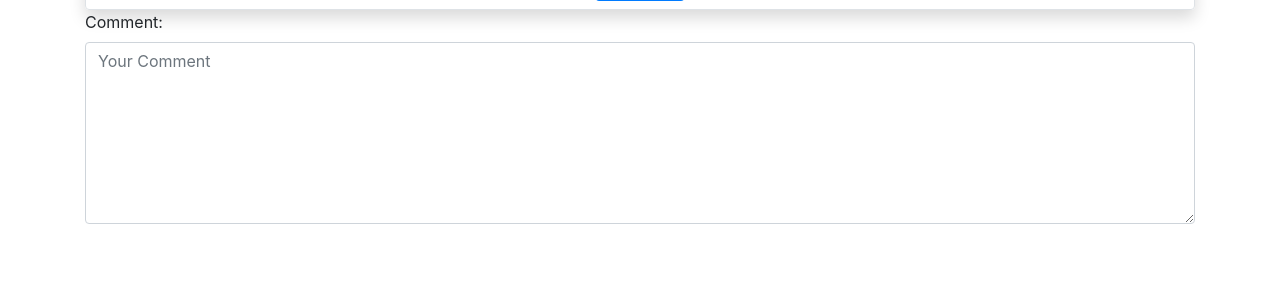
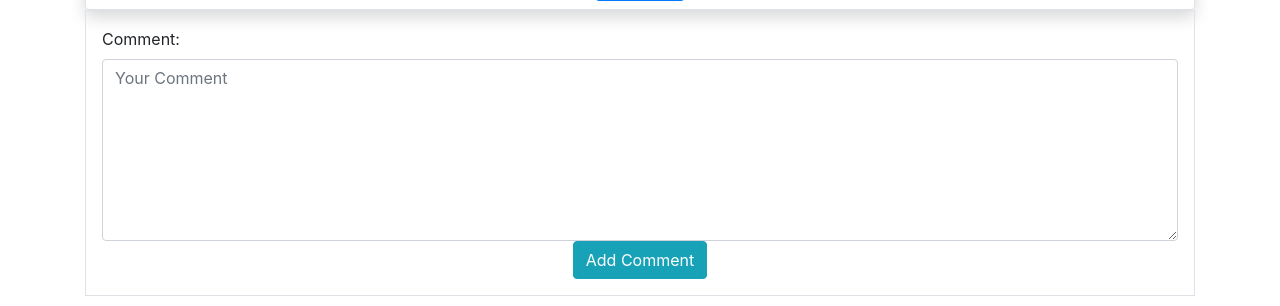
Before and after one commit to shumittaher/commerce, a Django app: template auctions/templates/auctions/listing_page.html in a window 1280 px wide. Shown: the part 528-834 px from the top of the page. Before the commit the page ends 752 px from the top, so only its background shows below. Run offline with Django 3.2, Linux system fonts and the light colour scheme; the template is opened without the code that fills it: values that come from a table or form of the project are taken from there, others are empty; data comes from the database, SQL or seed files in the repository; some libraries are stand-ins or nearby versions.

Commit message:
comment box front end

```diff
--- a/auctions/templates/auctions/listing_page.html
+++ b/auctions/templates/auctions/listing_page.html
@@ -141,12 +141,19 @@
 <div class="container">
 
     <!-- add comment box -->
-    <div>
-        <form action="" method="post">
+    <div class="border p-3">
+
+        <form action="" method="post" class="">
 
             {% csrf_token %}
 
             {{comment_form}}
+
+            <div class="text-center">
+                <button class="btn btn-info" type="submit">
+                    Add Comment
+                </button>
+            </div>
 
         </form>
     </div>
--- a/auctions/views.py
+++ b/auctions/views.py
@@ -91,7 +91,7 @@ def create_listing(request):
         return HttpResponseRedirect(reverse("index"))
 
     return render(request, "auctions/create_listing.html", {
-        'form': NewListingForm()
+        'form': NewListingForm().render("auctions/form_snippets/form.html")
     })
 
 @login_required
@@ -118,7 +118,7 @@ def show_item(request, id):
     owner_check = list_opener_check(user.id, id)
     winner_check = check_winner(user.id, id)
 
-    comment_form = CommentsForm()
+    comment_form = CommentsForm().render("auctions/form_snippets/form.html")
 
     return render(request, "auctions/listing_page.html", {
         'item': listing,
```
Also changed, not shown: auctions/templates/auctions/create_listing.html (+1 -15 lines), auctions/templates/auctions/form_snippets/form.html (added, +15 -0 lines).
